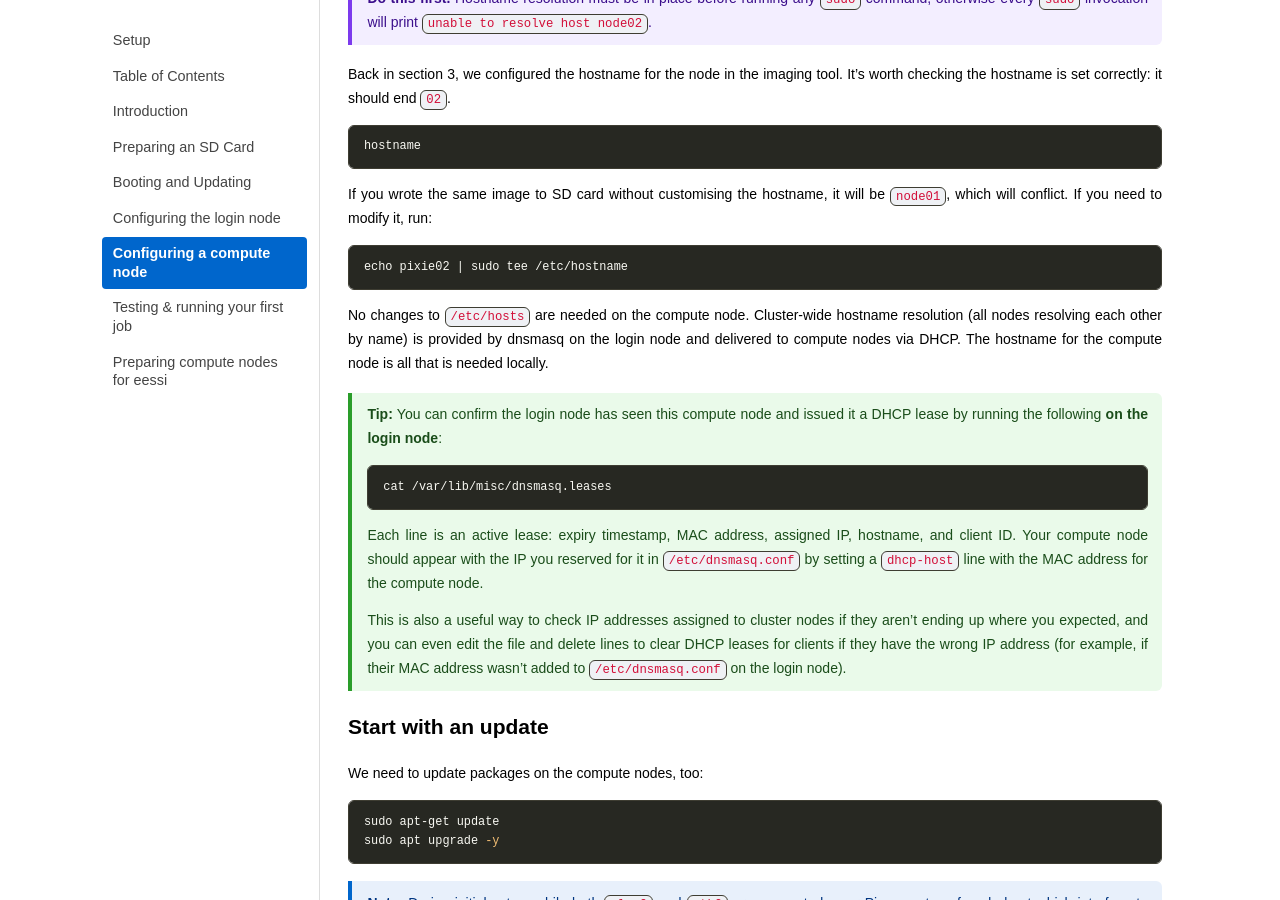
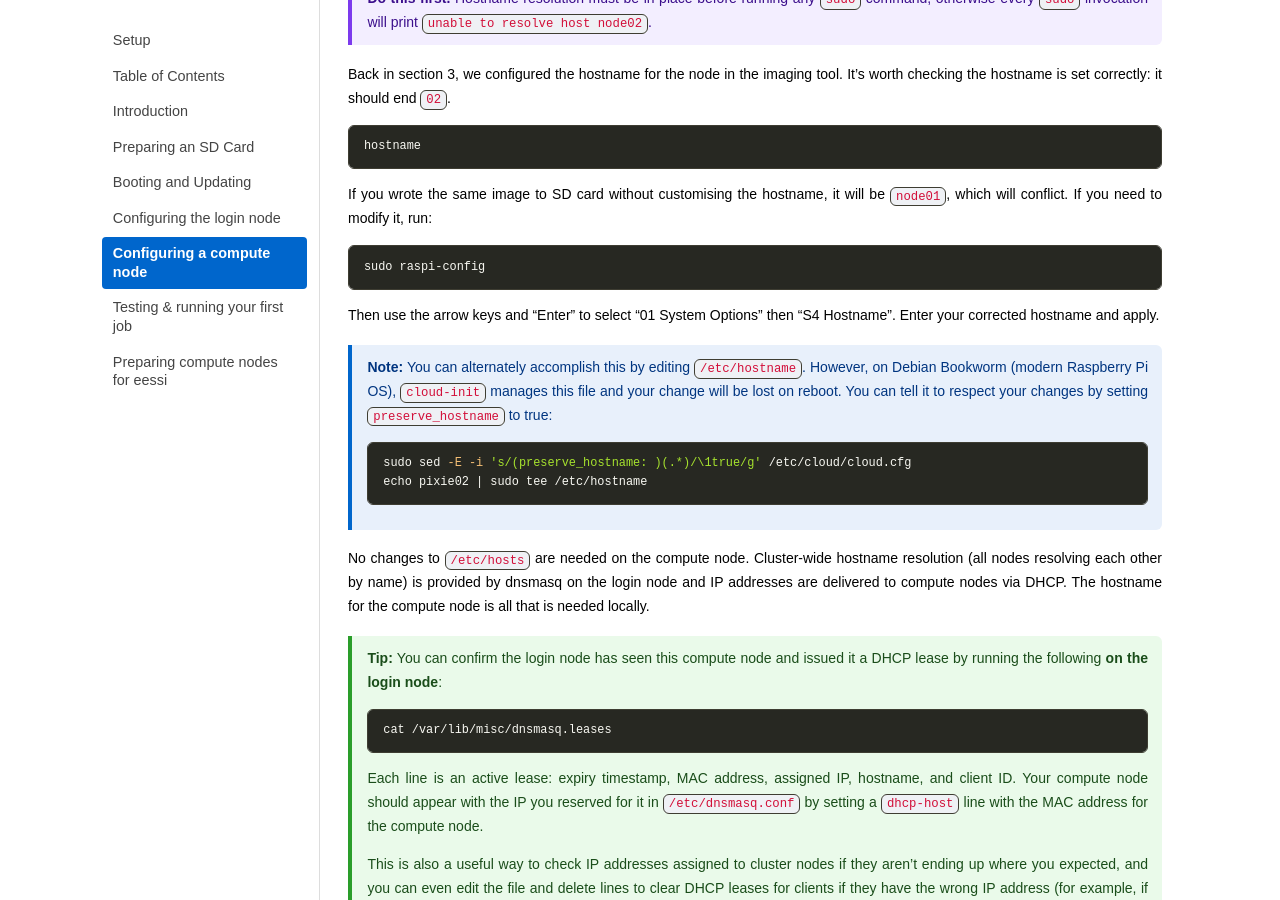
Before and after one commit to carpentriesoffline/Building_a_miniHPC_for_Training, a Jekyll site: the page built from 05-configurationCompute.md, in a window 1280 px wide and 900 px high, scrolled down 345 px. Built offline with Jekyll 4.4.1, drawn with Linux system fonts in a browser that asks for light colours.

Commit message:
Fix hostname change section for modern Debian

````diff
--- a/05-configurationCompute.md
+++ b/05-configurationCompute.md
@@ -27,13 +27,26 @@ If you wrote the same image to SD card without customising the hostname, it
 will be `node01`, which will conflict. If you need to modify it, run:
 
 ```bash
-echo pixie02 | sudo tee /etc/hostname
+sudo raspi-config
 ```
+
+Then use the arrow keys and "Enter" to select "01 System Options" then "S4
+Hostname". Enter your corrected hostname and apply.
+
+> **Note:** You can alternately accomplish this by editing `/etc/hostname`.
+> However, on Debian Bookworm (modern Raspberry Pi OS), `cloud-init` manages
+> this file and your change will be lost on reboot. You can tell it to respect
+> your changes by setting `preserve_hostname` to true:
+>
+> ```bash
+> sudo sed -E -i 's/(preserve_hostname: )(.*)/\1true/g' /etc/cloud/cloud.cfg
+> echo pixie02 | sudo tee /etc/hostname
+> ```
 
 No changes to `/etc/hosts` are needed on the compute node. Cluster-wide
 hostname resolution (all nodes resolving each other by name) is provided by
-dnsmasq on the login node and delivered to compute nodes via DHCP. The
-hostname for the compute node is all that is needed locally.
+dnsmasq on the login node and IP addresses are delivered to compute nodes via
+DHCP. The hostname for the compute node is all that is needed locally.
 
 > **Tip:** You can confirm the login node has seen this compute node and issued
 > it a DHCP lease by running the following **on the login node**:
````
